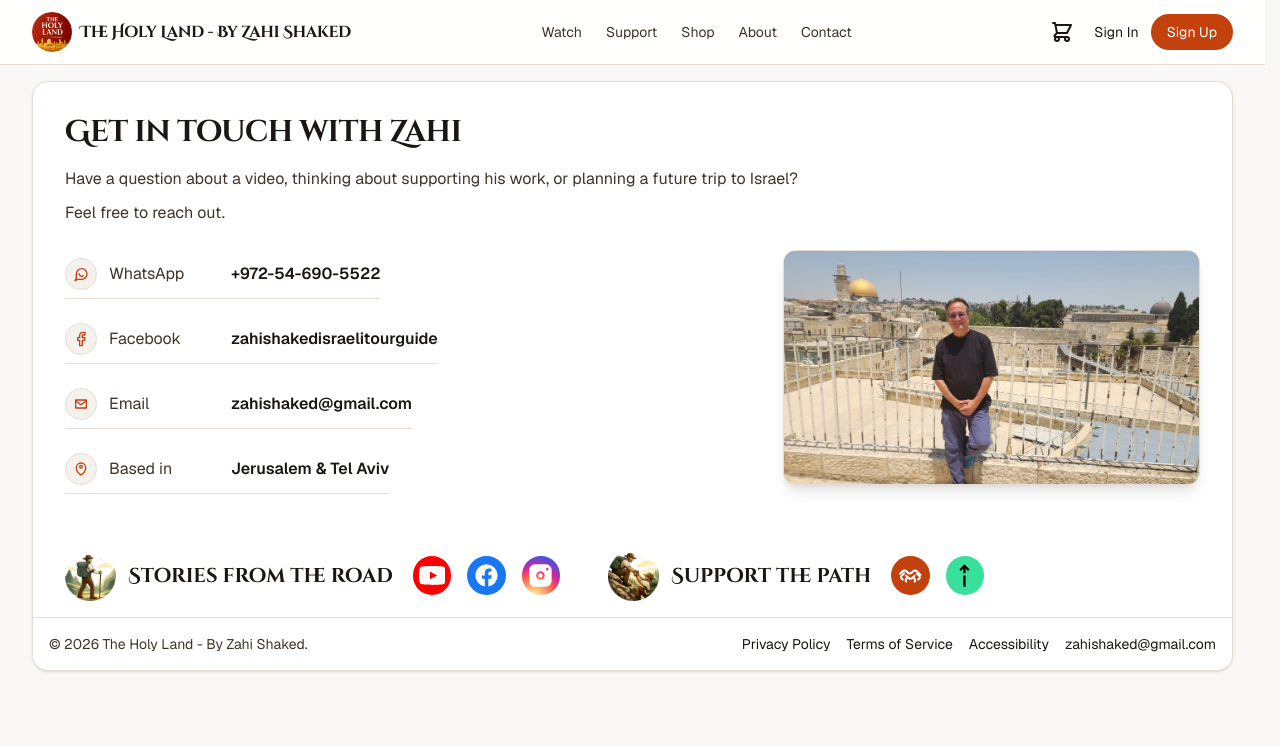
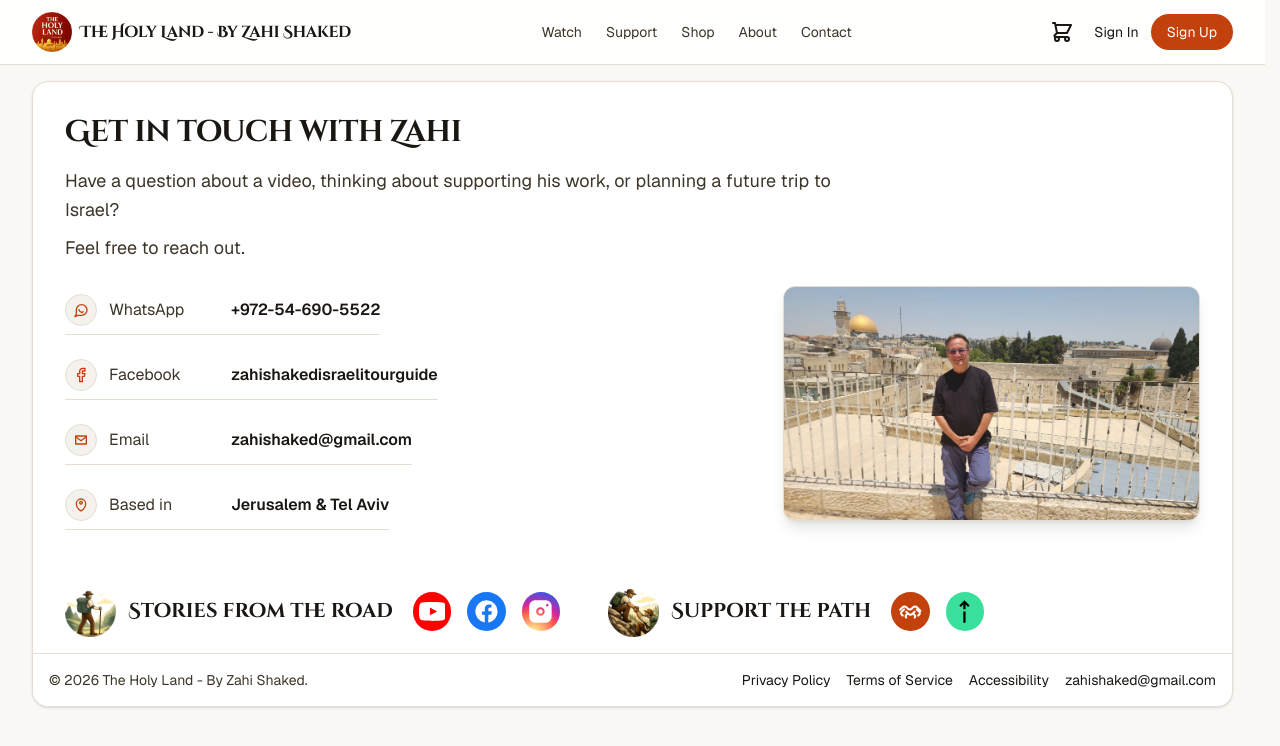
Before and after one commit to Ponzee/zahi-tours, a Next.js app: page /contact in a window 1280 px wide. Shown: the top 746 px of the page. Built offline with nearby package versions, Linux system fonts and the light colour scheme; no server answers.

Commit message:
ui(contact): bump intro text size

```diff
--- a/app/contact/page.tsx
+++ b/app/contact/page.tsx
@@ -16,7 +16,7 @@ export default function ContactPage() {
                 <h1 className="font-headline text-xl sm:text-2xl md:text-3xl font-bold tracking-tight text-[#1a1612]">
                   Get in touch with Zahi
                 </h1>
-                <p className="mt-4 text-sm md:text-base text-[#3d3529] max-w-3xl leading-relaxed">
+                <p className="mt-4 text-base md:text-lg text-[#3d3529] max-w-3xl leading-relaxed">
                   Have a question about a video, thinking about supporting his work, or planning a future trip to Israel?
                   <span className="block mt-2">Feel free to reach out.</span>
                 </p>
```
